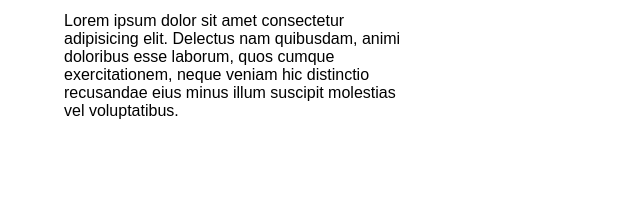
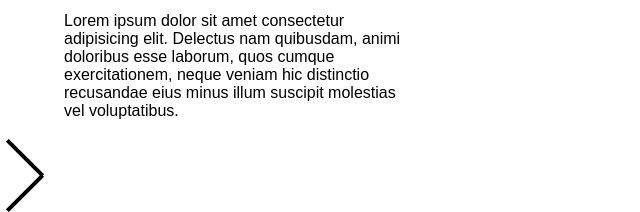
Before and after one commit to hugolhld/Dev3T, a plain HTML site: page index.html in a window 1280 px wide. Shown: the part 2151-2363 px from the top of the page, 0-640 px from the left. Before the commit the page ends 2307 px from the top, so only its background shows below. Drawn offline with Linux system fonts and the light colour scheme.

Commit message:
arrow test

```diff
--- a/index.html
+++ b/index.html
@@ -92,6 +92,10 @@
                 </div>
             </div>
         </div>
+        <div class="arrow">
+            <div class="up"></div>
+            <div class="down"></div>
+        </div>
     </footer>
 
     <script src="scripts/main.js"></script>
--- a/styles/main.css
+++ b/styles/main.css
@@ -186,3 +186,21 @@ a{
     width: 30px;
     height: 30px;
 }
+
+.arrow{
+    width: 50px;
+    height: 39px;
+    display: flex;
+    flex-wrap: wrap;
+    flex-direction: column;
+    justify-content: space-between;
+}
+.up{
+    border: 2px solid black;
+    transform: rotate(45deg) ;
+}
+
+.down{
+    transform: rotate(-45deg) ;
+    border: 2px solid black;
+}
```
